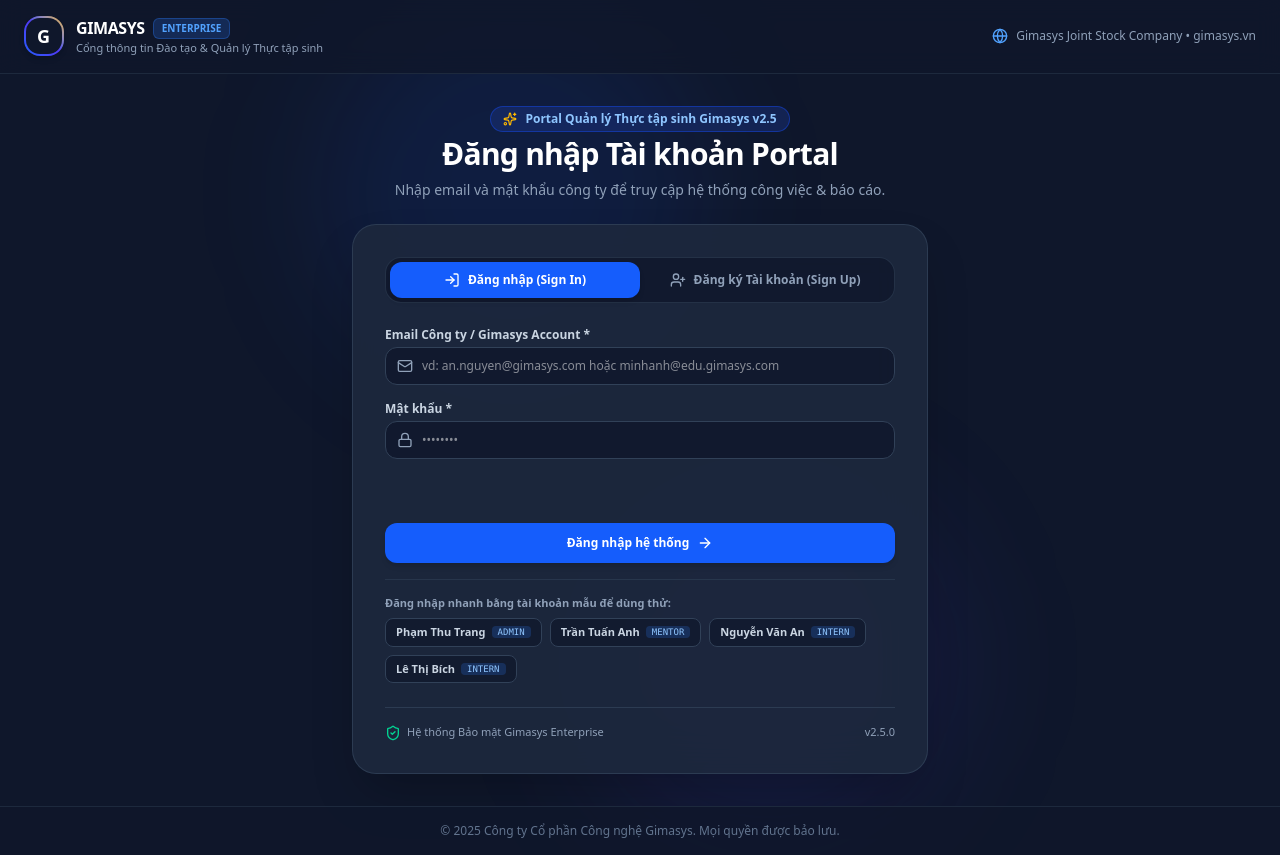
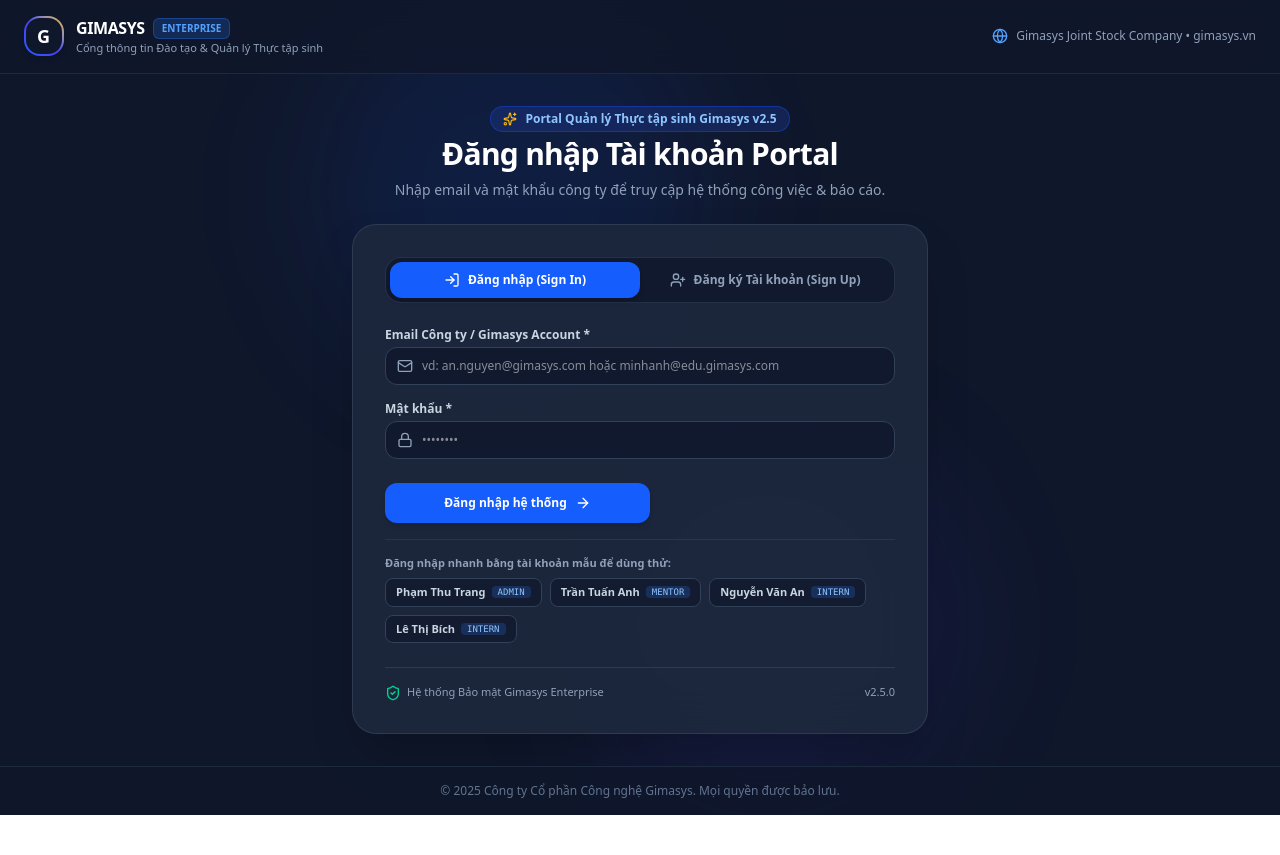
Before and after one commit to ZelphyEX/internPort-Front, a React (Vite) app: page / in a window 1280 px wide. After the commit the page ends 815 px from the top, so only its background shows below. Built offline with nearby package versions, Linux system fonts and the light colour scheme; no server answers.

Commit message:
style: move Google login button next to system login button

```diff
--- a/src/components/LoginView.tsx
+++ b/src/components/LoginView.tsx
@@ -469,6 +469,24 @@
                     className="w-full pl-9 pr-4 py-2.5 bg-slate-900/80 border border-slate-700 rounded-xl text-white focus:outline-none focus:ring-2 focus:ring-blue-500 font-medium"
                   />
                 </div>
+              </div>
+
+              {loginError && (
+                <p className="text-[11px] font-bold text-red-400 bg-red-950/40 border border-red-800/60 rounded-lg px-3 py-2">
+                  {loginError}
+                </p>
+              )}
+
+              <div className="pt-2 flex flex-col sm:flex-row gap-3 items-stretch sm:items-center">
+                <button
+                  type="submit"
+                  className="flex-1 py-3 px-4 bg-blue-600 hover:bg-blue-500 text-white font-extrabold rounded-xl transition-all shadow-md flex items-center justify-center gap-2 cursor-pointer h-[40px]"
+                >
+                  <span>Đăng nhập hệ thống</span>
+                  <ArrowRight className="w-4 h-4" />
+                </button>
+
+                <div className="flex-1 flex justify-center sm:justify-start min-h-[40px] items-center">
                   <GoogleLogin
                     onSuccess={async (credentialResponse) => {
                       if (credentialResponse.credential) {
@@ -490,28 +508,10 @@
                     onError={() => {
                       setLoginError('Đăng nhập bằng tài khoản Google thất bại.');
                     }}
-                  width="100%"
                     theme="filled_black"
                     shape="pill"
                   />
                 </div>
-
-              {loginError && (
-                <p className="text-[11px] font-bold text-red-400 bg-red-950/40 border border-red-800/60 rounded-lg px-3 py-2">
-                  {loginError}
-                </p>
-              )}
-
-              <div className="pt-2 flex flex-col sm:flex-row gap-3">
-                <button
-                  type="submit"
-                  className="flex-1 py-3 px-4 bg-blue-600 hover:bg-blue-500 text-white font-extrabold rounded-xl transition-all shadow-md flex items-center justify-center gap-2 cursor-pointer"
-                >
-                  <span>Đăng nhập hệ thống</span>
-                  <ArrowRight className="w-4 h-4" />
-                </button>
-
-
               </div>
 
               {/* Demo Accounts Quick Link bar */}
```
Lines whose indentation alone changed are shown as unchanged.
